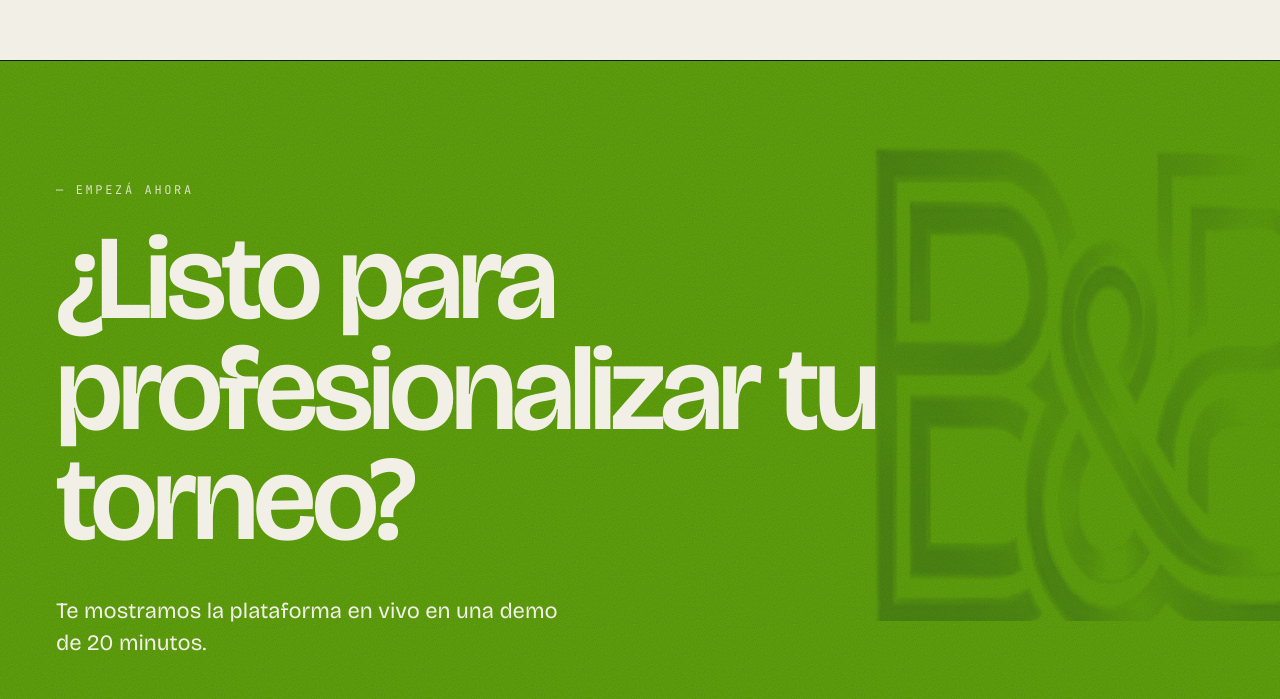
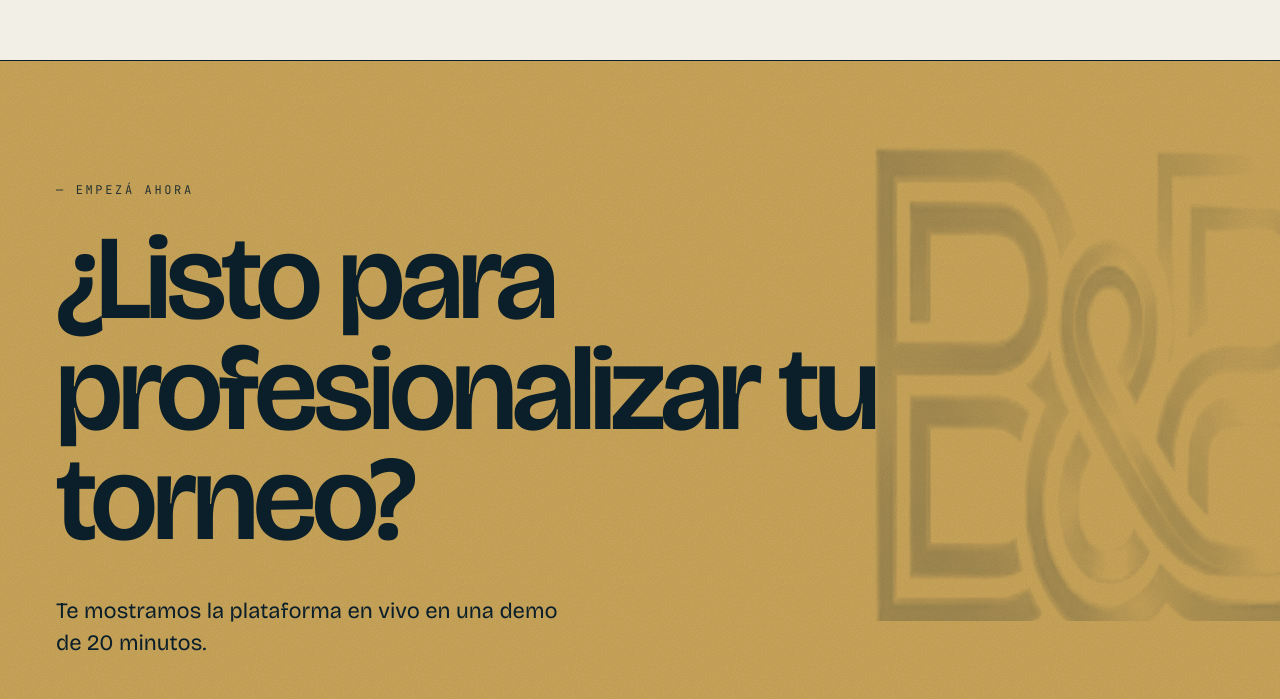
Before and after one commit to marcosbritos/britosberon, a Next.js app: page /deportes in a window 1280 px wide. Shown: the part 3421-4120 px from the top of the page. Built offline with nearby package versions, Linux system fonts and the light colour scheme.

Commit message:
Update deportes CTA color to gold for better design fit

```diff
--- a/src/app/deportes/page.tsx
+++ b/src/app/deportes/page.tsx
@@ -32,7 +32,7 @@ export default function DeportesPage() {
         title="¿Listo para profesionalizar tu torneo?"
         subtitle="Te mostramos la plataforma en vivo en una demo de 20 minutos."
         whatsappMessage={WHATSAPP_MESSAGES.deportes}
-        accentColor="lime"
+        accentColor="gold"
       />
       <HomeFooter />
       <FloatingWhatsApp message={WHATSAPP_MESSAGES.deportes} />
```
